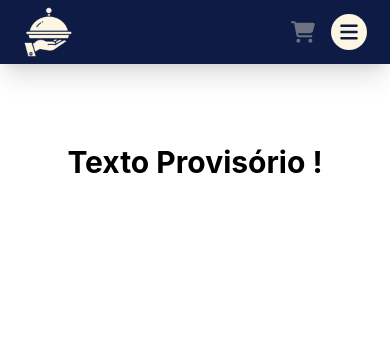
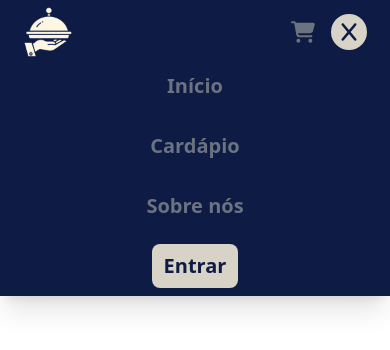
Before and after one commit to fernandesfabio/getfood-fernandes, a React (Create React App) app: page / in a window 390 px wide. Shown: the top 350 px of the page. Built offline with nearby package versions, Linux system fonts and the light colour scheme.

Commit message:
Feito alguns ajustes de sintaxe e criado useState para o icone do menu mobile

```diff
--- a/src/App.css
+++ /dev/null
@@ -1,38 +0,0 @@
-.App {
-  text-align: center;
-}
-
-.App-logo {
-  height: 40vmin;
-  pointer-events: none;
-}
-
-@media (prefers-reduced-motion: no-preference) {
-  .App-logo {
-    animation: App-logo-spin infinite 20s linear;
-  }
-}
-
-.App-header {
-  background-color: #282c34;
-  min-height: 100vh;
-  display: flex;
-  flex-direction: column;
-  align-items: center;
-  justify-content: center;
-  font-size: calc(10px + 2vmin);
-  color: white;
-}
-
-.App-link {
-  color: #61dafb;
-}
-
-@keyframes App-logo-spin {
-  from {
-    transform: rotate(0deg);
-  }
-  to {
-    transform: rotate(360deg);
-  }
-}
--- a/src/App.js
+++ b/src/App.js
@@ -1,4 +1,4 @@
-import './App.css';
+
 import { ItemListContainer } from './components/Cart/ItemListContainer';
 import NavBar from './components/NavBar';
 
--- a/src/components/NavBar/index.jsx
+++ b/src/components/NavBar/index.jsx
@@ -1,34 +1,52 @@
-import { FaBars } from "react-icons/fa6";
+import { FaBars, FaX } from "react-icons/fa6";
 import logo from './../assets/images/get-food-icon.png';
 import logoName from './../assets/images/getfood-name.png';
 import {CartWidget} from "./../Cart/CartWidget";
+import React, {useState} from "react";
 
 function NavBar() {
 
-  function togleBtn(){
-    let dropdown = document.querySelector(".dropdown-menu");
-    dropdown.classList.toggle('top-16');
-  }
+  const [showMenu, setshowMenu] = useState(false)
+  let Links = [
+    {name:"Início",link:"/"},
+    {name:"Cardápio",link:"/"},
+    {name:"Sobre nós",link:"/"}
+  ]
+
   return (
     <div className="NavBar">
       <header className="flex justify-between h-16 items-center bg-[#0e1b45] shadow-xl gap-8 z-10 px-[6%]">
         <div className="flex justify-between items-center gap-1">
           <a href="#"><img className="w-[50px]" src={logo} /></a>
-          <a  className="hidden md:block" href="#"><img className="w-[150px]" src={logoName} /></a>
+          <a  className="hidden lg:block" href="#"><img className="w-[150px]" src={logoName} /></a>
         </div>
-        <nav className="dropdown-menu absolute -top-full left-0 max-lg:bg-[#0e1b45] w-full flex flex-col gap-6 items-center py-2 shadow-xl lg:static lg:flex-row lg:justify-between lg:shadow-none">
-          <ul className="flex flex-col items-center justify-center gap-6 lg:flex-row lg:gap-8 lg:pl-10">
-            <li className="text-xl font-bold text-gray-500 hover:text-[#fdf6e3]"><a href="#">Início</a></li>
-            <li className="text-xl font-bold text-gray-500 hover:text-[#fdf6e3]"><a href="#">Cardápio</a></li>
-            <li className="text-xl font-bold text-gray-500 hover:text-[#fdf6e3]"><a href="#">Sobre nós</a></li>
+        <nav className={`absolute -top-full left-0 max-lg:bg-[#0e1b45] w-full flex flex-col gap-6 items-center py-2 shadow-xl lg:static lg:flex-row lg:justify-between ${ showMenu ? "top-full" : "top-16"} `}>
+          <ul className="flex flex-col items-center justify-between lg:flex-row gap-8 lg:ml-[30%]">
+          {
+            Links.map((link)=>(
+              <li key={link.name} className="text-xl font-bold list-none">
+                <a href={link.link}className="text-gray-500 hover:text-[#fdf6e3] duration-500">{link.name}</a>
+              </li>
+
+            ))
+          }
           </ul>
+
           <div>
-            <a href="##" className=""><button className="text-xl text-[#0e1b45] bg-[#fdf6e3] hover:bg-white  px-3 py-2 font-bold border-0 rounded-lg lg:mr-4">Entrar</button></a>
+            <a href="##" className=""><button className="text-xl text-[#0e1b45] bg-[#d8d3c7] hover:bg-[#fdf6e3] duration-500 px-3 py-2 font-bold border-0 rounded-lg lg:mr-4">Entrar</button></a>
           </div>
         </nav>
         <div className="flex justify-between items-center gap-4">
-        <a href="#" className="text-gray-500 hover:text-[#fdf6e3] text-2xl font-bold"><CartWidget /></a>
-        <button onClick={togleBtn} className="text-[#0e1b45] text-xl bg-[#fdf6e3] hover:bg-white p-2 rounded-full lg:hidden"><FaBars /></button>
+        <a href="#" className="text-gray-500 hover:text-[#fdf6e3] duration-500 text-2xl font-bold"><CartWidget /></a>
+        <button onClick={() => setshowMenu(!showMenu)} className="text-[#0e1b45] text-xl bg-[#d8d3c7] hover:bg-[#fdf6e3] p-2 rounded-full lg:hidden">
+          {
+            showMenu ?(
+              <FaBars />
+            ): (
+              <FaX />
+            )
+          }
+        </button>
         </div>
       </header>
 
--- a/src/index.css
+++ b/src/index.css
@@ -1,17 +1,3 @@
 @tailwind base;
 @tailwind components;
 @tailwind utilities;
-
-body {
-  margin: 0;
-  font-family: -apple-system, BlinkMacSystemFont, 'Segoe UI', 'Roboto', 'Oxygen',
-    'Ubuntu', 'Cantarell', 'Fira Sans', 'Droid Sans', 'Helvetica Neue',
-    sans-serif;
-  -webkit-font-smoothing: antialiased;
-  -moz-osx-font-smoothing: grayscale;
-}
-
-code {
-  font-family: source-code-pro, Menlo, Monaco, Consolas, 'Courier New',
-    monospace;
-}
```
